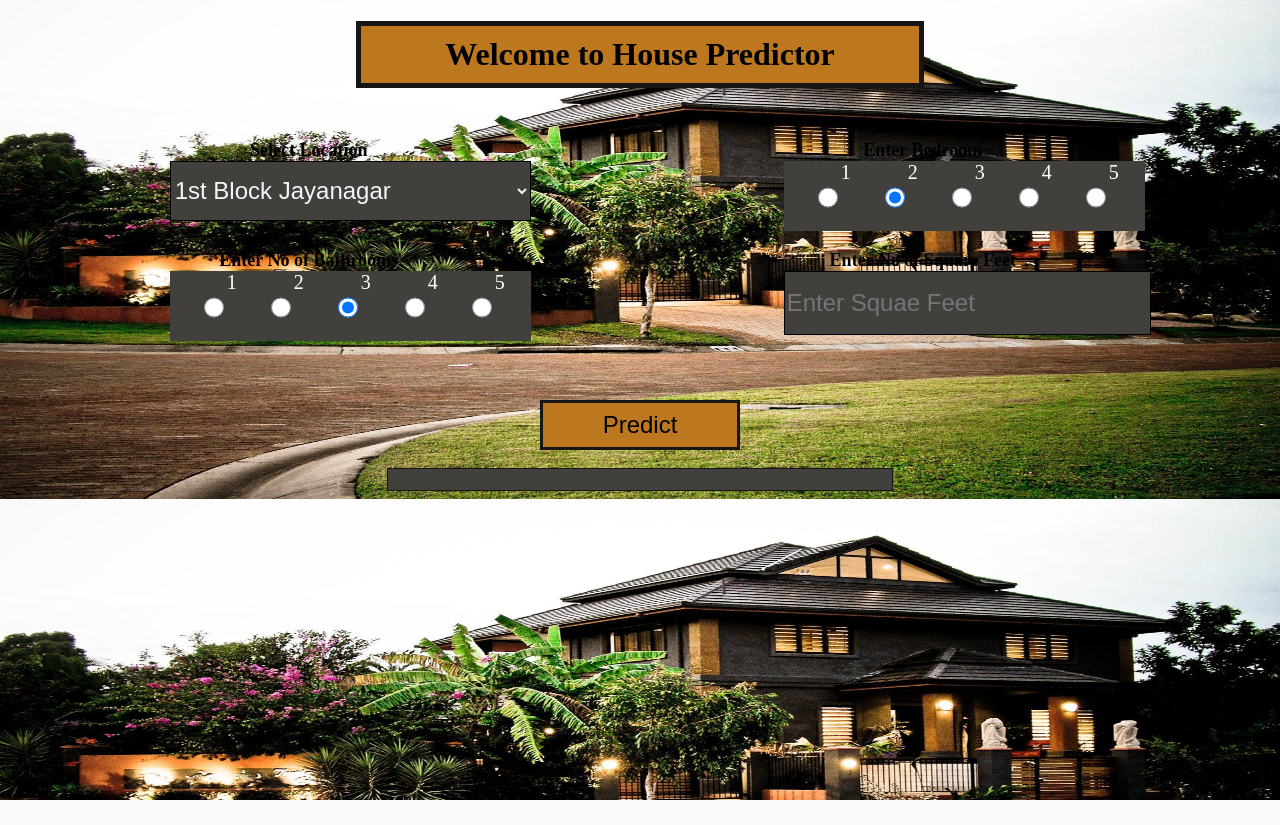
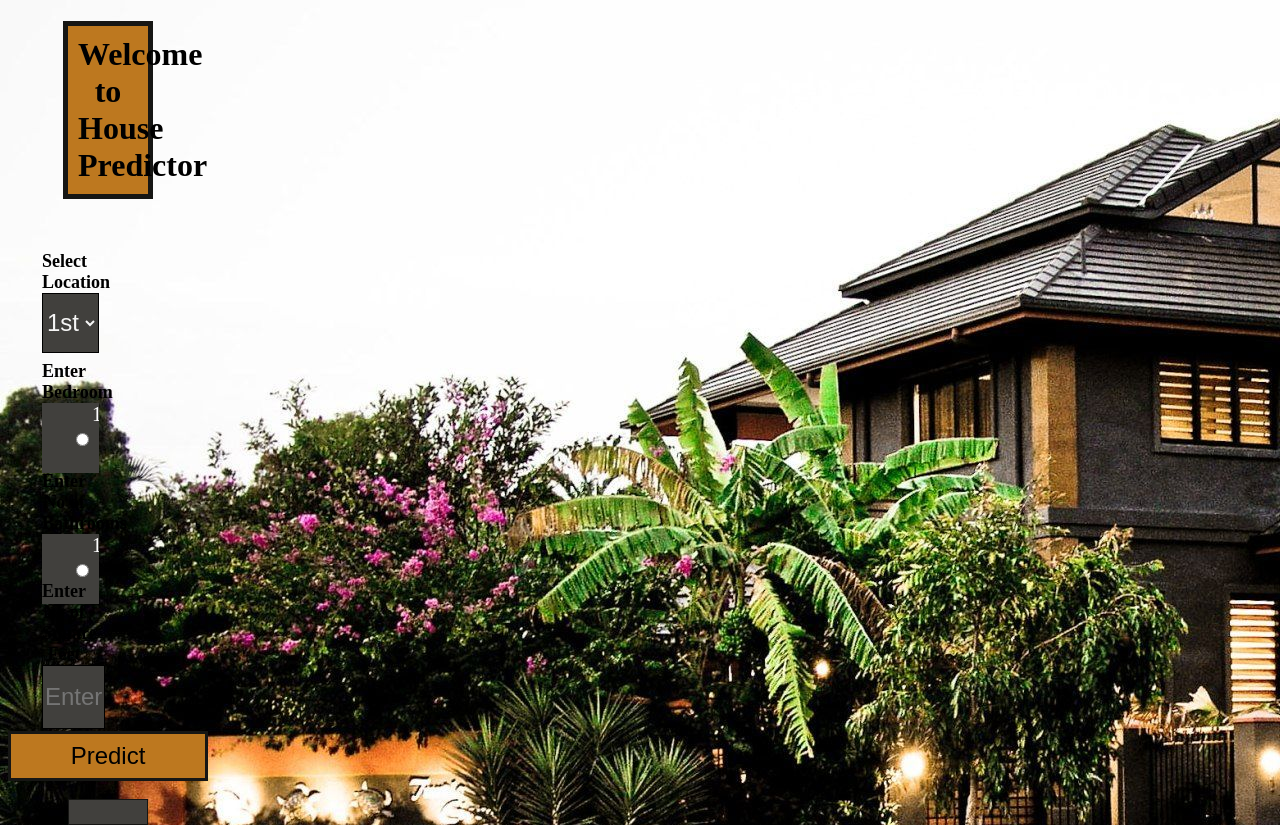
Before and after one commit to Sahilgul/Real-Estate-Price-Predictor, a Flask app: page / in a window 1280 px wide. Before the commit the page ends 800 px from the top, so only its background shows below. Run offline with Flask 2, Linux system fonts and the light colour scheme; parts of the project's set-up code (start-up, migrations or seed data) failed here and were passed over.

Commit message:
Update design.css

```diff
--- a/static/design.css
+++ b/static/design.css
@@ -1,6 +1,8 @@
 body {
     background: url(img.jpg);
-    background-size: 100% 100%;
+     width: 200px;
+  height: 300px;
+  object-fit: cover;
 }
 
 .title {
```
